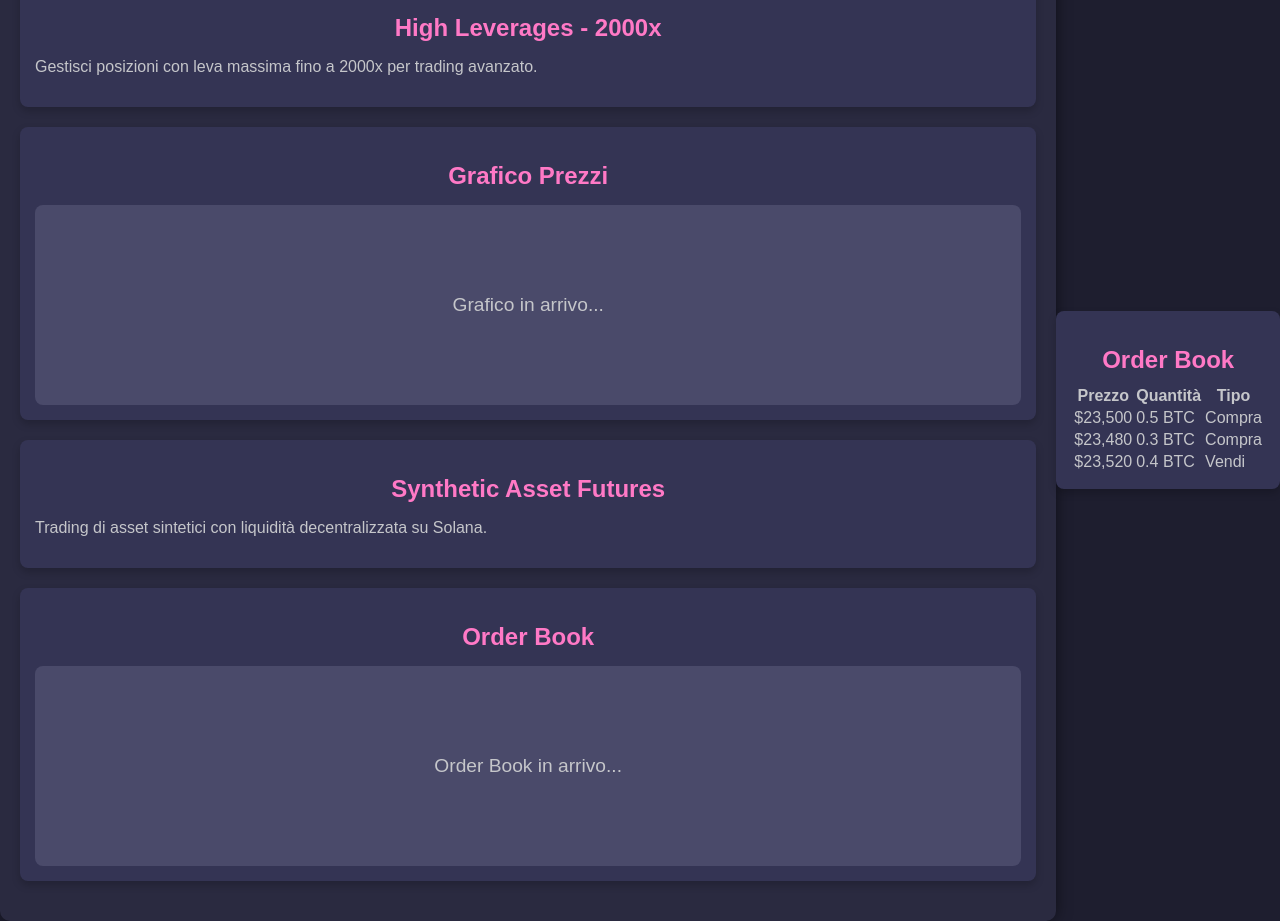
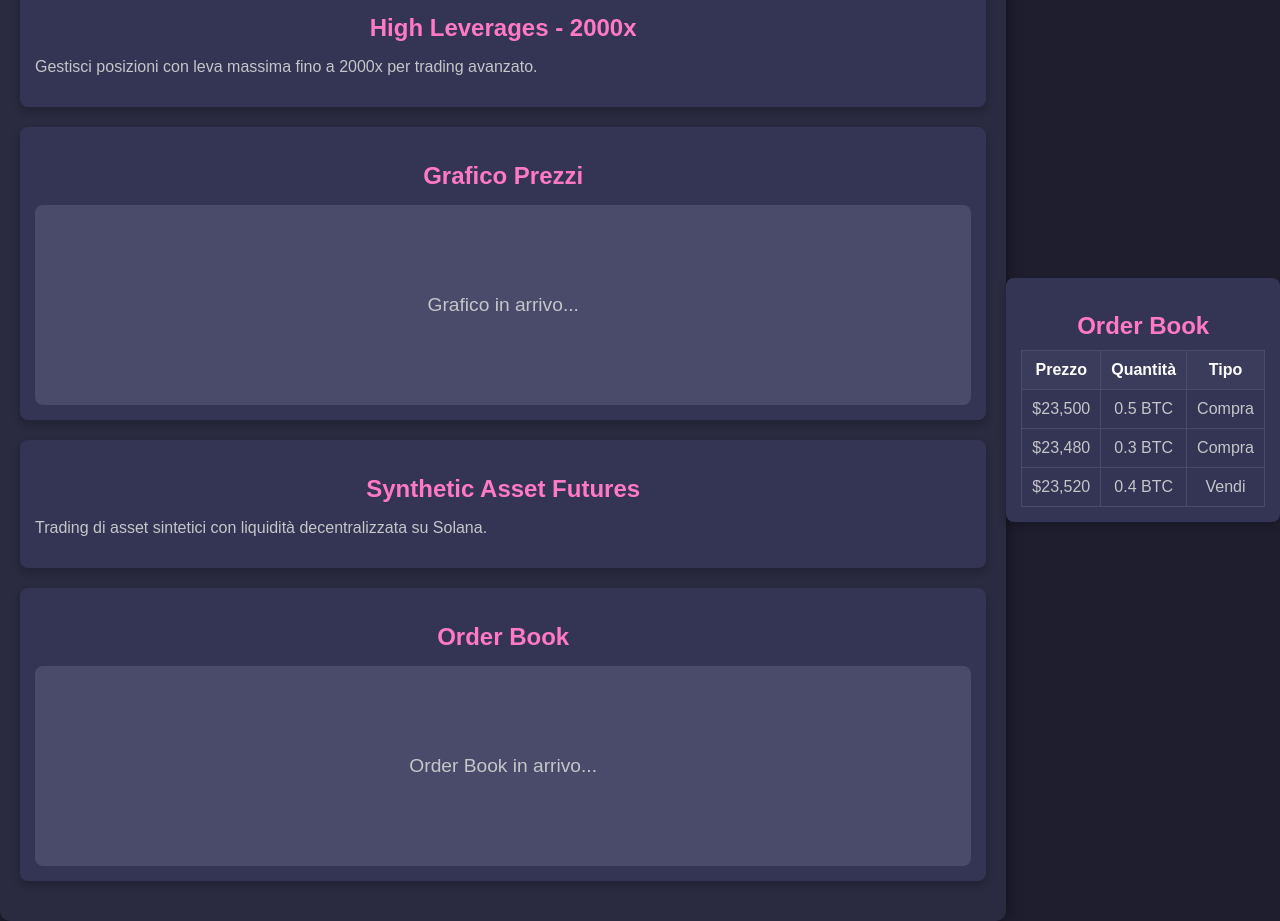
Before and after one commit to Scalpo369/Trading-Dashboard, a plain HTML site: page index.html in a window 1280 px wide. Drawn offline with Linux system fonts and the light colour scheme.

Commit message:
Update styles.css

```diff
--- a/styles.css
+++ b/styles.css
@@ -52,3 +52,22 @@ h1, h2 {
     border-radius: 8px;
     padding: 10px;
 }
+.order-table {
+    width: 100%;
+    border-collapse: collapse;
+}
+
+.order-table th, .order-table td {
+    padding: 10px;
+    text-align: center;
+    border: 1px solid #4a4a6a;
+}
+
+.order-table th {
+    background-color: #3b3b5c;
+    color: #ffffff;
+}
+
+.order-table td {
+    color: #c5c6ca;
+}
```
